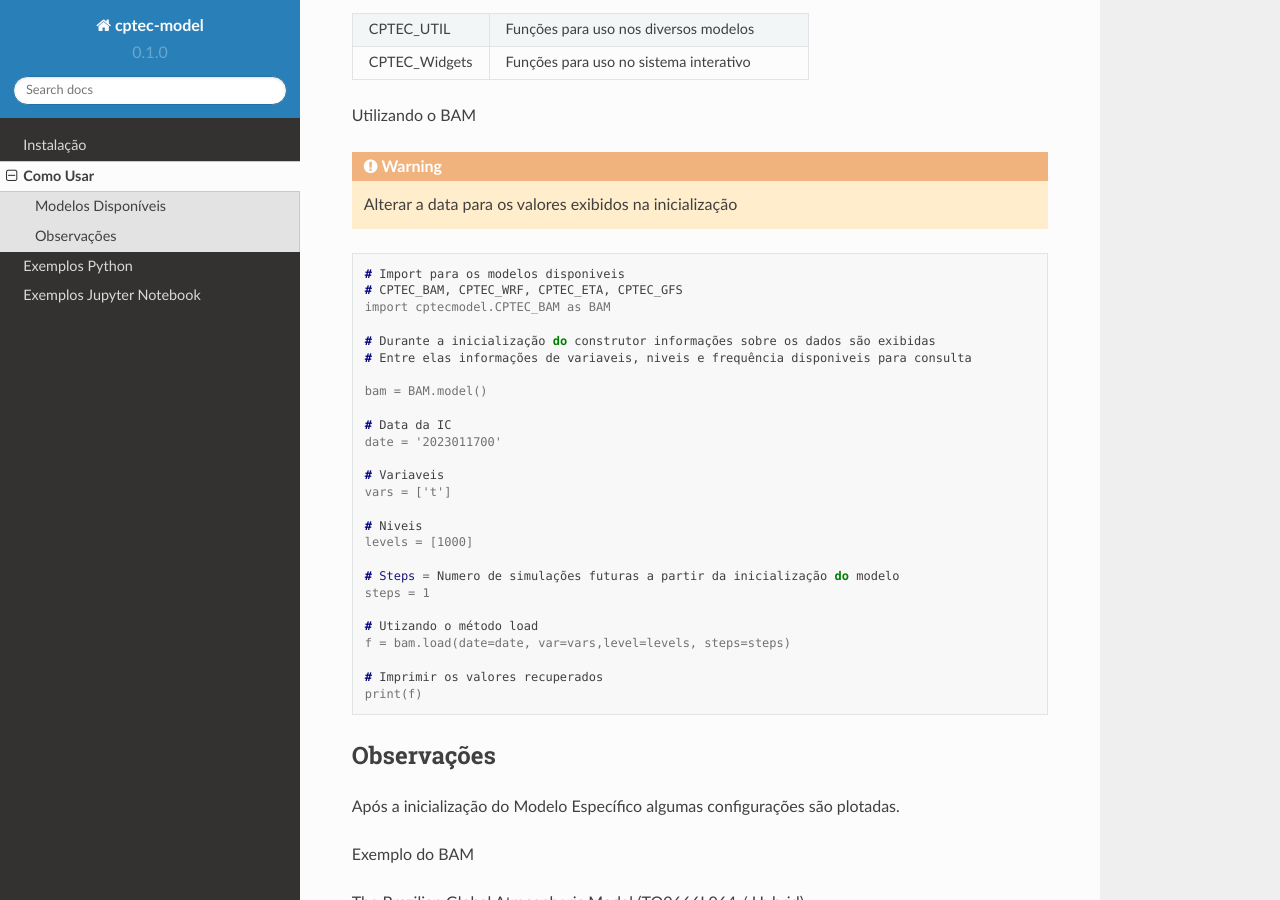
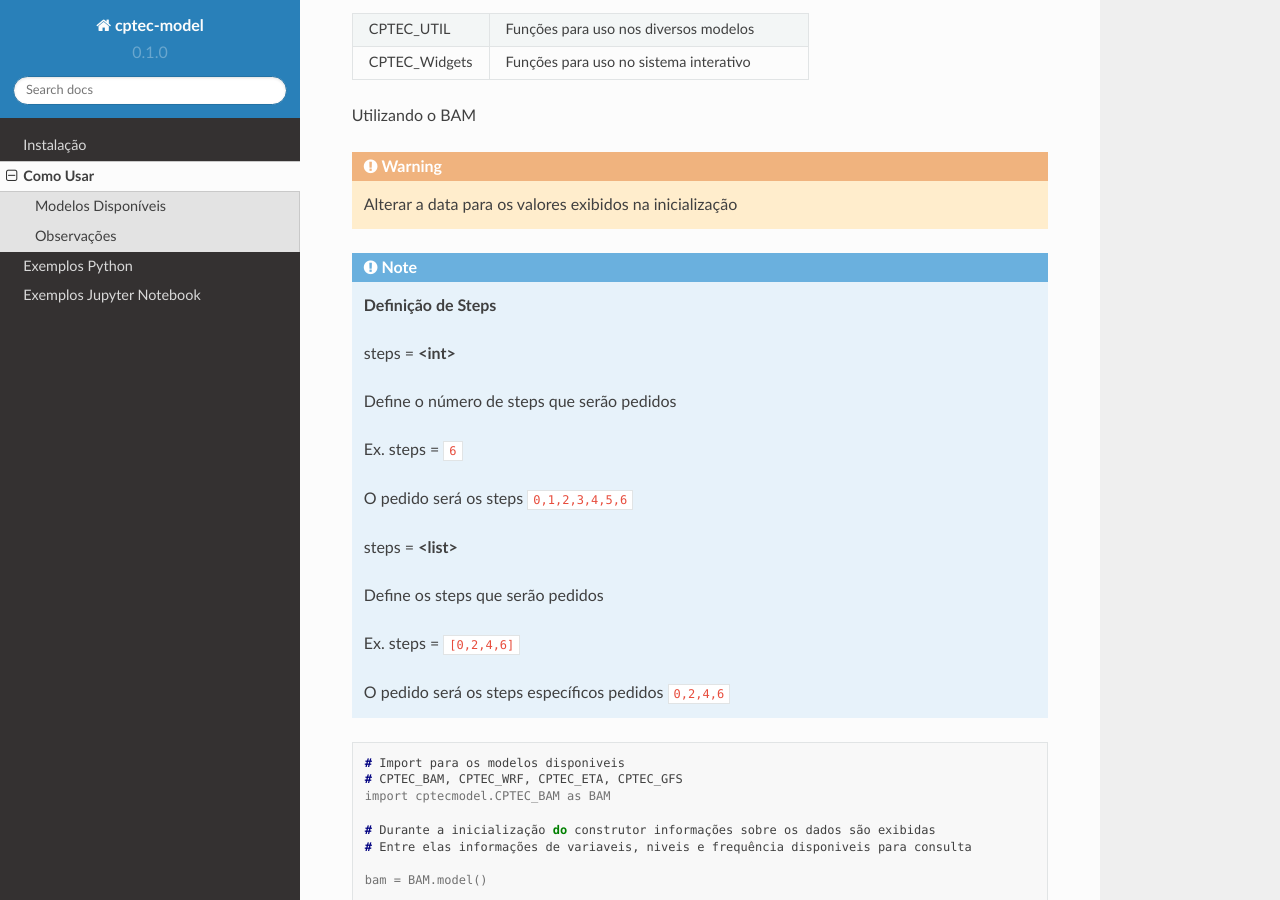
Before and after one commit to framework-CPTEC/tutorial, a Sphinx documentation site: the page built from docs/source/usage.rst, in a window 1280 px wide and 900 px high, scrolled down 435 px. Built offline with Sphinx 7.4.7 and the Read the Docs theme 2.0.0, drawn with Linux system fonts in a browser that asks for light colours; pages that are not in the unit, such as notebooks, are missing from menus.

Commit message:
Update usage.rst

```diff
--- a/docs/source/usage.rst
+++ b/docs/source/usage.rst
@@ -32,6 +32,26 @@ Utilizando o BAM
 
 .. warning::
   Alterar a data para os valores exibidos na inicialização
+
+.. note::
+
+  **Definição de Steps**
+
+  steps = **<int>**
+
+  Define o número de steps que serão pedidos
+
+  Ex. steps = ``6``
+
+  O pedido será os steps ``0,1,2,3,4,5,6``
+
+  steps = **<list>**
+
+  Define os steps que serão pedidos
+
+  Ex. steps =  ``[0,2,4,6]``
+
+  O pedido será os steps específicos pedidos ``0,2,4,6``
 
 .. code-block:: console
 
```
